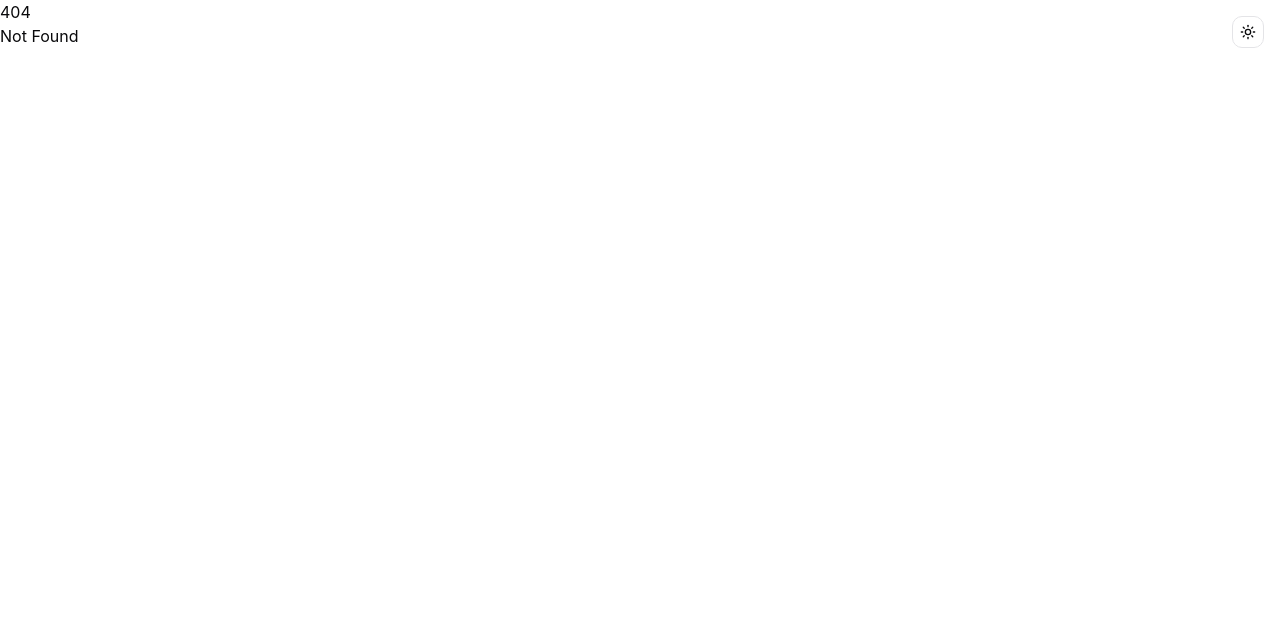
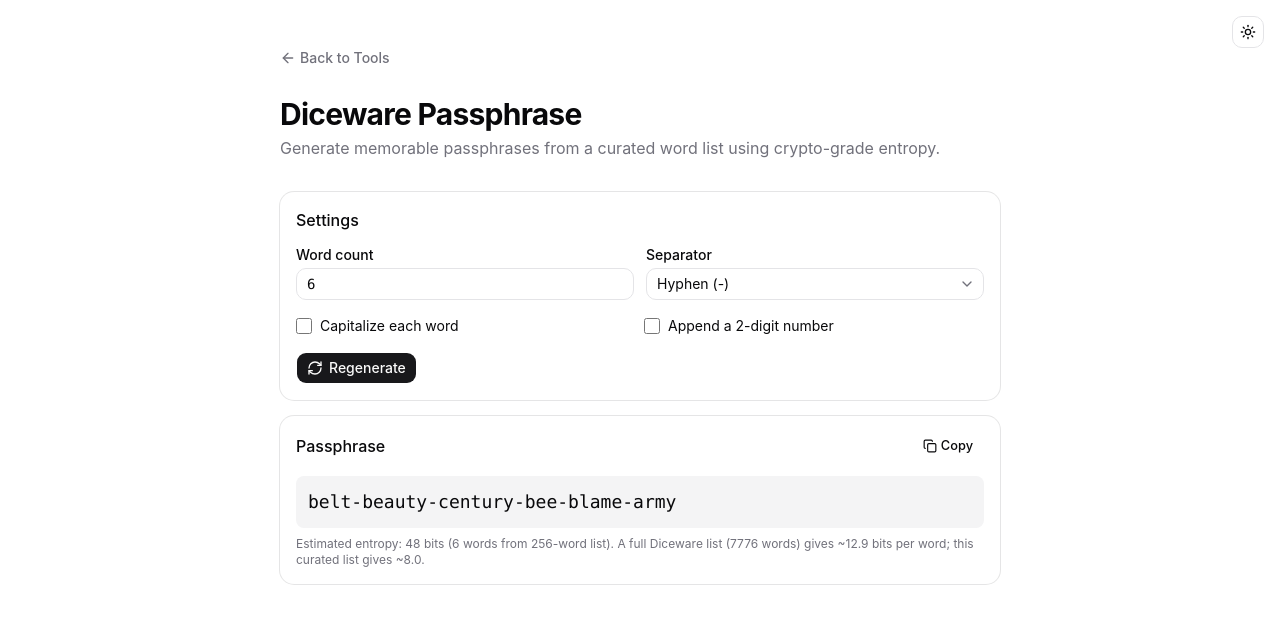
Before and after one commit to orykr/tool.ory.kr, a SvelteKit app in the folder frontend/: page /diceware in a window 1280 px wide. Before the commit this address had no page. Shown: the top 624 px of the page. Built offline with nearby package versions, Linux system fonts and the light colour scheme.

Commit message:
feat(diceware): add Diceware passphrase generator with entropy estimation

```diff
--- /dev/null
+++ b/frontend/src/lib/diceware-words.ts
@@ -0,0 +1,48 @@
+// EFF short word list #1 (a curated subset of ~256 words for browser bundle size).
+// For production-grade entropy use a full 7776-word list; this is a usable demo.
+export const WORDS: string[] = [
+	"acid", "acorn", "acre", "action", "active", "actor", "actress", "ad",
+	"adapt", "add", "admit", "adopt", "adult", "advance", "advice", "afford",
+	"afraid", "after", "again", "age", "agency", "agenda", "agent", "ago",
+	"agree", "ahead", "aid", "aide", "aim", "air", "airline", "airport",
+	"alarm", "album", "alert", "alien", "all", "alley", "allow", "almost",
+	"alone", "along", "alpha", "also", "alter", "always", "amazing", "among",
+	"amount", "amused", "anchor", "ancient", "anger", "angle", "angry", "animal",
+	"ankle", "annual", "answer", "ant", "any", "apart", "ape", "apple",
+	"april", "area", "arena", "arm", "army", "arrest", "arrow", "art",
+	"artist", "ash", "ask", "aspect", "asset", "atlas", "atom", "attack",
+	"author", "auto", "autumn", "avenue", "avoid", "awake", "award", "aware",
+	"away", "awful", "axis", "baby", "back", "bacon", "bad", "badge",
+	"bag", "bake", "balance", "ball", "balloon", "bamboo", "ban", "banana",
+	"band", "bank", "bar", "bare", "bargain", "barn", "barrel", "base",
+	"basic", "basis", "basket", "battle", "beach", "bean", "bear", "beard",
+	"beauty", "because", "become", "bee", "before", "begin", "behave", "behind",
+	"belief", "belt", "bench", "bend", "berry", "best", "better", "beyond",
+	"bicycle", "big", "bike", "bill", "bind", "bird", "birth", "biscuit",
+	"bit", "bite", "bitter", "black", "blade", "blame", "blank", "blast",
+	"blaze", "bleak", "bless", "blind", "blink", "block", "blood", "bloom",
+	"blow", "blue", "board", "boat", "body", "boil", "bold", "bomb",
+	"bone", "bonus", "book", "boost", "boot", "border", "born", "boss",
+	"both", "bottle", "bottom", "bounce", "bound", "bow", "bowl", "box",
+	"boy", "brace", "brain", "branch", "brass", "brave", "bread", "break",
+	"breath", "breeze", "brew", "brick", "bridge", "brief", "bright", "bring",
+	"broad", "broken", "broker", "bronze", "brown", "brush", "bubble", "buddy",
+	"budget", "buffer", "build", "bulb", "bull", "bullet", "bunch", "burden",
+	"burn", "burst", "bus", "bush", "busy", "butter", "button", "buy",
+	"buzz", "cabin", "cable", "cactus", "cage", "cake", "calm", "camera",
+	"camp", "canal", "candle", "canoe", "canopy", "cap", "captain", "car",
+	"carbon", "card", "cargo", "carry", "case", "cash", "cast", "castle",
+	"catch", "cause", "ceiling", "celery", "center", "century", "cereal", "chain"
+];
+
+export function diceRollIndex(): number {
+	const max = WORDS.length;
+	const limit = Math.floor(0xffffffff / max) * max;
+	const buf = new Uint32Array(1);
+	let v: number;
+	do {
+		crypto.getRandomValues(buf);
+		v = buf[0];
+	} while (v >= limit);
+	return v % max;
+}
--- a/frontend/src/routes/+page.svelte
+++ b/frontend/src/routes/+page.svelte
@@ -501,6 +501,11 @@
 			href: "/json-graphql",
 			title: "JSON → GraphQL Types",
 			description: "Infer GraphQL type definitions from a sample JSON document."
+		},
+		{
+			href: "/diceware",
+			title: "Diceware Passphrase",
+			description: "Generate memorable passphrases with crypto-grade entropy."
 		}
 	];
 </script>
--- /dev/null
+++ b/frontend/src/routes/diceware/+page.svelte
@@ -0,0 +1,141 @@
+<script lang="ts">
+	import * as Card from "$lib/components/ui/card/index.js";
+	import * as Select from "$lib/components/ui/select/index.js";
+	import { Button } from "$lib/components/ui/button/index.js";
+	import { Input } from "$lib/components/ui/input/index.js";
+	import { Label } from "$lib/components/ui/label/index.js";
+	import ArrowLeft from "@lucide/svelte/icons/arrow-left";
+	import RefreshCw from "@lucide/svelte/icons/refresh-cw";
+	import Copy from "@lucide/svelte/icons/copy";
+	import Check from "@lucide/svelte/icons/check";
+	import { WORDS, diceRollIndex } from "$lib/diceware-words";
+
+	let count = $state(6);
+	let separator = $state("-");
+	let capitalize = $state(false);
+	let appendNumber = $state(false);
+	let phrase = $state("");
+	let words = $state<string[]>([]);
+
+	const sepLabels: Record<string, string> = {
+		"-": "Hyphen (-)",
+		" ": "Space",
+		"_": "Underscore",
+		".": "Dot"
+	};
+
+	function generate() {
+		const safeCount = Math.max(2, Math.min(20, Math.floor(count) || 4));
+		const list: string[] = [];
+		for (let i = 0; i < safeCount; i++) {
+			let w = WORDS[diceRollIndex()];
+			if (capitalize) w = w[0].toUpperCase() + w.slice(1);
+			list.push(w);
+		}
+		words = list;
+		let p = list.join(separator);
+		if (appendNumber) {
+			const buf = new Uint16Array(1);
+			crypto.getRandomValues(buf);
+			p += separator + (buf[0] % 100);
+		}
+		phrase = p;
+	}
+
+	$effect(() => {
+		void count;
+		void separator;
+		void capitalize;
+		void appendNumber;
+		generate();
+	});
+
+	let entropy = $derived.by(() => {
+		const bitsPerWord = Math.log2(WORDS.length);
+		let bits = words.length * bitsPerWord;
+		if (appendNumber) bits += Math.log2(100);
+		return bits;
+	});
+
+	let copied = $state(false);
+	async function copy() {
+		await navigator.clipboard.writeText(phrase);
+		copied = true;
+		setTimeout(() => (copied = false), 1500);
+	}
+</script>
+
+<main class="container mx-auto max-w-3xl px-6 py-12">
+	<nav class="mb-6">
+		<a
+			href="/"
+			class="text-muted-foreground hover:text-foreground inline-flex items-center gap-1 text-sm font-medium transition-colors"
+		>
+			<ArrowLeft class="h-4 w-4" />
+			Back to Tools
+		</a>
+	</nav>
+
+	<header class="mb-8">
+		<h1 class="text-3xl font-bold tracking-tight">Diceware Passphrase</h1>
+		<p class="text-muted-foreground mt-1">
+			Generate memorable passphrases from a curated word list using crypto-grade entropy.
+		</p>
+	</header>
+
+	<Card.Root class="mb-4">
+		<Card.Header><Card.Title class="text-base">Settings</Card.Title></Card.Header>
+		<Card.Content class="space-y-4">
+			<div class="grid gap-3 sm:grid-cols-2">
+				<div class="space-y-1.5">
+					<Label for="cn">Word count</Label>
+					<Input id="cn" type="number" min="2" max="20" bind:value={count} class="font-mono" />
+				</div>
+				<div class="space-y-1.5">
+					<Label for="sp">Separator</Label>
+					<Select.Root type="single" bind:value={separator}>
+						<Select.Trigger id="sp" class="w-full">{sepLabels[separator] ?? separator}</Select.Trigger>
+						<Select.Content>
+							<Select.Item value="-">Hyphen (-)</Select.Item>
+							<Select.Item value=" ">Space</Select.Item>
+							<Select.Item value="_">Underscore</Select.Item>
+							<Select.Item value=".">Dot</Select.Item>
+						</Select.Content>
+					</Select.Root>
+				</div>
+			</div>
+
+			<div class="grid grid-cols-2 gap-2 text-sm">
+				<label class="flex cursor-pointer items-center gap-2">
+					<input type="checkbox" bind:checked={capitalize} class="h-4 w-4 rounded border" />
+					Capitalize each word
+				</label>
+				<label class="flex cursor-pointer items-center gap-2">
+					<input type="checkbox" bind:checked={appendNumber} class="h-4 w-4 rounded border" />
+					Append a 2-digit number
+				</label>
+			</div>
+
+			<Button onclick={generate}>
+				<RefreshCw />
+				Regenerate
+			</Button>
+		</Card.Content>
+	</Card.Root>
+
+	<Card.Root>
+		<Card.Header class="flex flex-row items-center justify-between">
+			<Card.Title class="text-base">Passphrase</Card.Title>
+			<Button variant="ghost" size="sm" onclick={copy} disabled={!phrase}>
+				{#if copied}<Check />Copied{:else}<Copy />Copy{/if}
+			</Button>
+		</Card.Header>
+		<Card.Content>
+			<p class="bg-muted rounded-md p-3 font-mono text-lg break-all">{phrase}</p>
+			<p class="text-muted-foreground mt-2 text-xs">
+				Estimated entropy: {entropy.toFixed(0)} bits ({words.length} words from {WORDS.length}-word list).
+				A full Diceware list (7776 words) gives ~12.9 bits per word; this curated list gives ~{Math.log2(WORDS.length).toFixed(1)}.
+			</p>
+		</Card.Content>
+	</Card.Root>
+</main>
```
Also changed, not shown: 1 other file (tests, documents, lock files or other folders).
